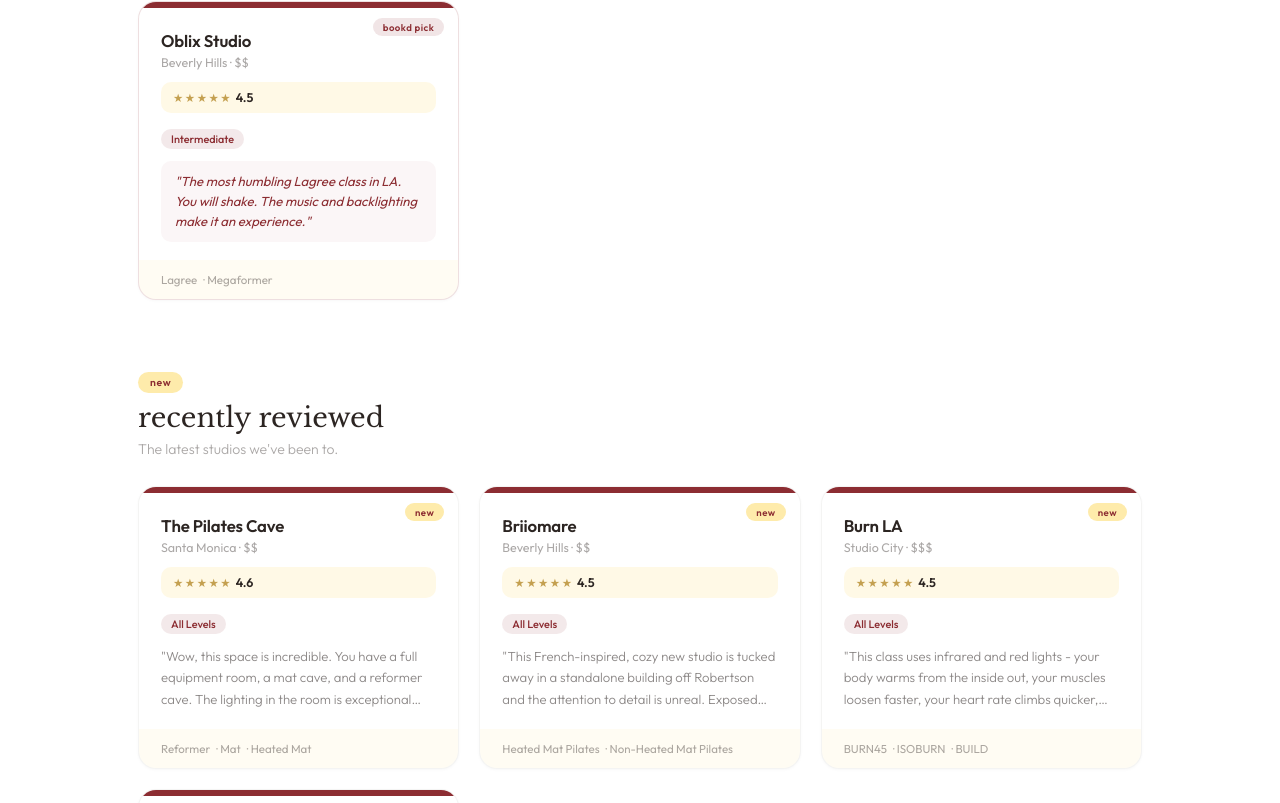
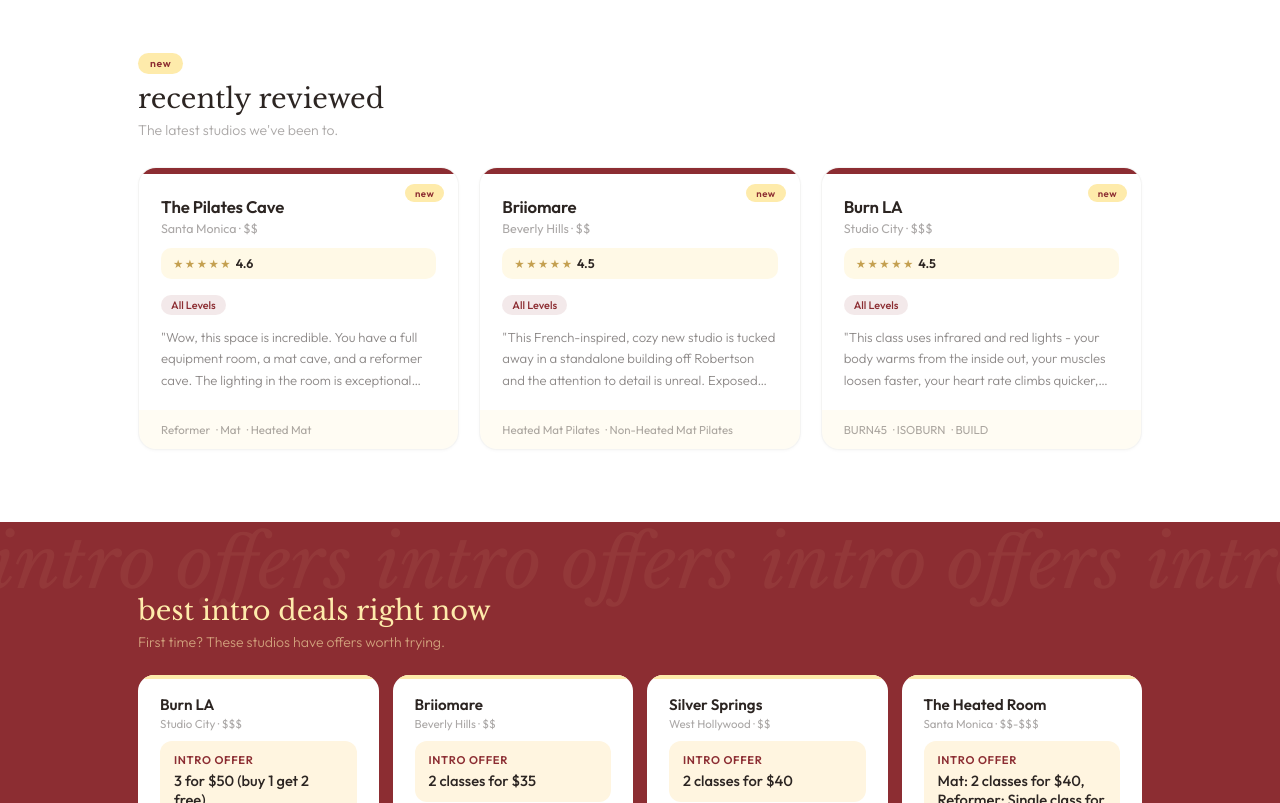
Before and after one commit to bookdwithus-coder/bookd, a React (Vite) app: page / in a window 1280 px wide. Shown: the part 1257-2060 px from the top of the page. Built offline with nearby package versions, Linux system fonts and the light colour scheme.

Commit message:
cap favorites and recent at 3

```diff
--- a/src/App.jsx
+++ b/src/App.jsx
@@ -607,10 +607,10 @@
 // ─── HOME PAGE ───────────────────────────────────────────────
 function HomePage({ navigate, searchAndGo }) {
   const [heroSearch,setHeroSearch] = useState("");
-  const topPicks = STUDIOS.filter(s=>s.isFavorite).sort((a,b)=>b.rating-a.rating).slice(0,4);
+  const topPicks = STUDIOS.filter(s=>s.isFavorite).sort((a,b)=>b.rating-a.rating).slice(0,3);
   const bestDeals = STUDIOS.filter(s=>s.introOffer && s.introOffer !== "Check website for intro offers" && s.introPricePerClass).sort((a,b)=>a.introPricePerClass-b.introPricePerClass).slice(0,4);
   const threeWeeksAgo = new Date(Date.now() - 21 * 24 * 60 * 60 * 1000);
-  const recentlyAdded = STUDIOS.filter(s => s.dateAdded && new Date(s.dateAdded) >= threeWeeksAgo).sort((a,b) => b.rating - a.rating).slice(0,4);
+  const recentlyAdded = STUDIOS.filter(s => s.dateAdded && new Date(s.dateAdded) >= threeWeeksAgo).sort((a,b) => b.rating - a.rating).slice(0,3);
   const QUICK = ["Reformer Pilates","Mat Pilates","Pilates in West Hollywood","Pilates in Santa Monica"];
 
   return <div>
```
